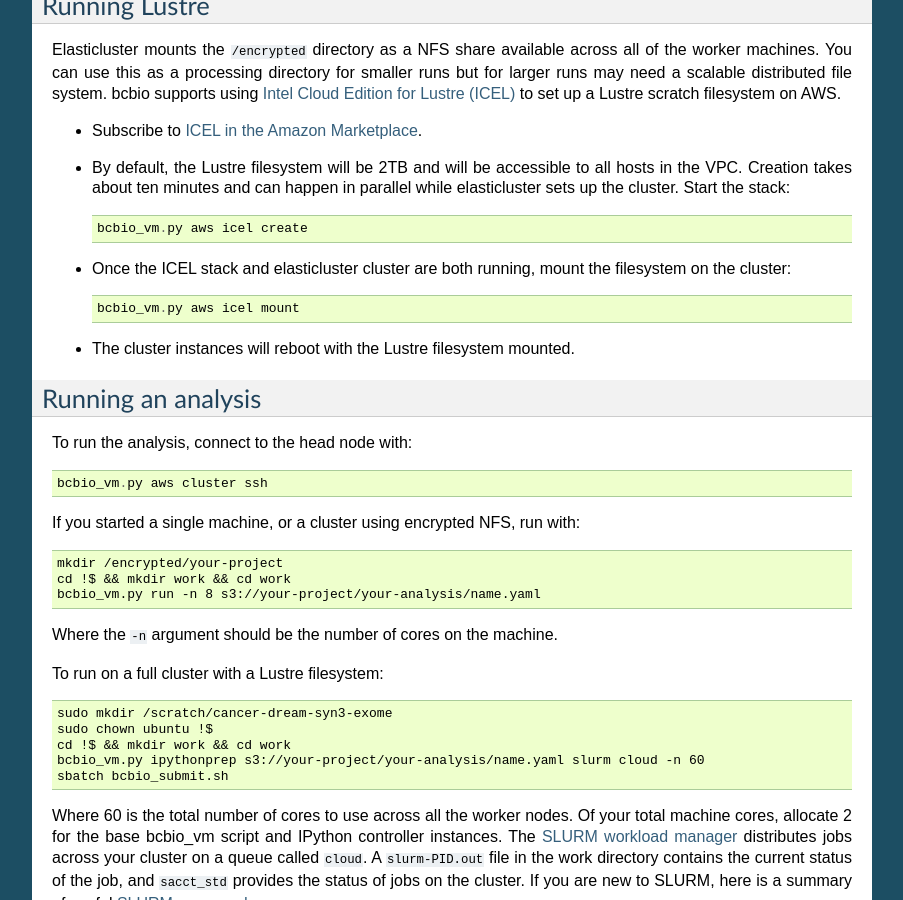
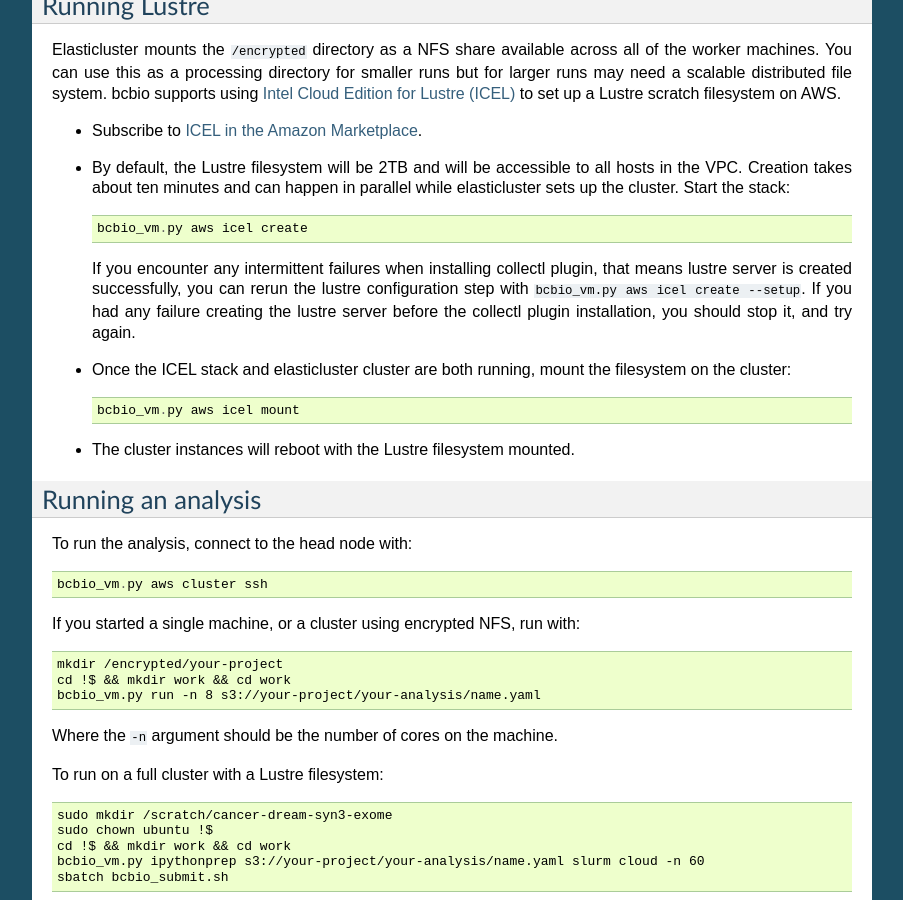
Before and after one commit to bcbio/bcbio-nextgen, a Sphinx documentation site: the page built from docs/contents/cloud.rst, in a window 1280 px wide and 900 px high, scrolled down 2534 px. Shown: the whole window, without its empty margins (198-1101 px from the left). Built offline with Sphinx 7.4.7, drawn with Linux system fonts in a browser that asks for light colours.

Commit message:
complete cloud docs with latest options for icel create

```diff
--- a/docs/contents/cloud.rst
+++ b/docs/contents/cloud.rst
@@ -178,6 +178,12 @@ to set up a Lustre scratch filesystem on AWS.
 
     bcbio_vm.py aws icel create
 
+  If you encounter any intermittent failures when installing collectl plugin, that
+  means lustre server is created successfully, you can rerun the lustre configuration step
+  with ``bcbio_vm.py aws icel create --setup``. If you had any failure creating the lustre
+  server before the collectl plugin installation, you should stop it, and try again.
+
+
 - Once the ICEL stack and elasticluster cluster are both running, mount the
   filesystem on the cluster::
 
```
